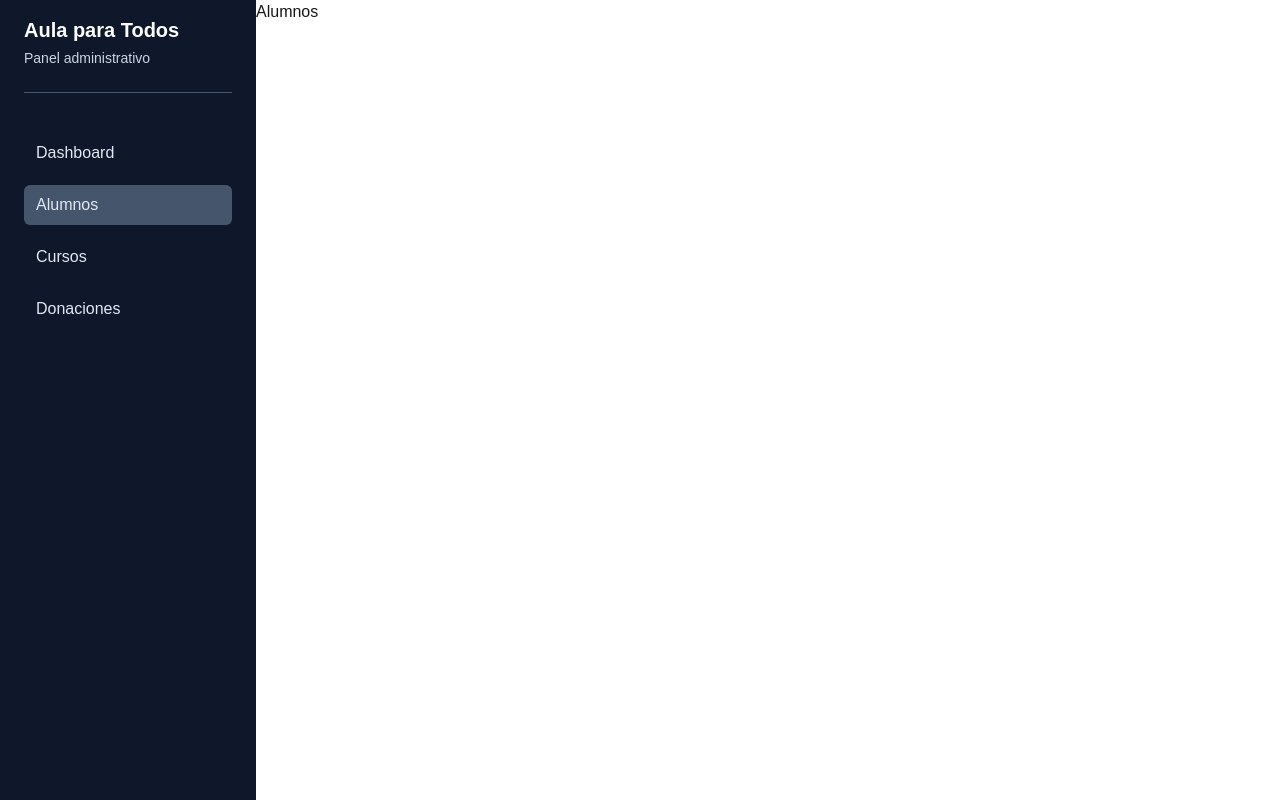
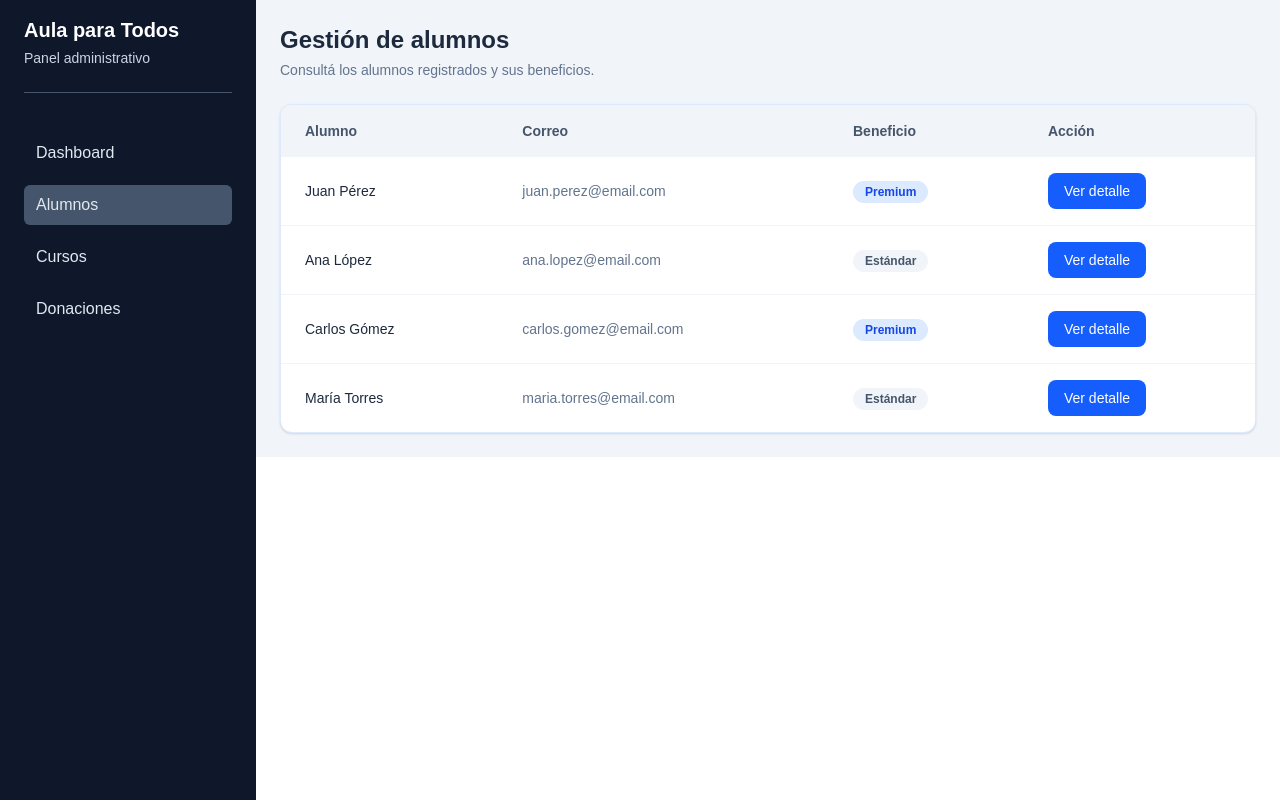
Before and after one commit to aulaparatodosapp/Front, a Next.js app: page /admin/students in a window 1280 px wide. Built offline with nearby package versions, Linux system fonts and the light colour scheme.

Commit message:
Avanzar pagina de estudiantes

```diff
--- a/src/app/(admin)/admin/students/page.tsx
+++ b/src/app/(admin)/admin/students/page.tsx
@@ -1,7 +1,78 @@
+
+import { studentsMock } from "../mocks/studentsMock";
 
 const Students = () => {
   return (
-    <h1>Alumnos</h1>
+    <main className="p-6 bg-slate-100 space-y-6">
+      <div>
+        <h1 className="text-2xl font-bold text-slate-800">
+          Gestión de alumnos
+        </h1>
+        <p className="mt-1 text-sm text-slate-500">
+          Consultá los alumnos registrados y sus beneficios.
+        </p>
+      </div>
+
+      <div className="overflow-hidden rounded-xl border border-blue-100 bg-white shadow-sm">
+        <div className="overflow-x-auto">
+          <table className="w-full text-left">
+            <thead className="bg-slate-100">
+              <tr>
+                <th className="px-6 py-4 text-sm font-semibold text-slate-600">
+                  Alumno
+                </th>
+                <th className="px-6 py-4 text-sm font-semibold text-slate-600">
+                  Correo
+                </th>
+                <th className="px-6 py-4 text-sm font-semibold text-slate-600">
+                  Beneficio
+                </th>
+                <th className="px-6 py-4 text-sm font-semibold text-slate-600">
+                  Acción
+                </th>
+              </tr>
+            </thead>
+
+            <tbody className="divide-y divide-slate-100">
+              {studentsMock.map((studentMock) => (
+                <tr
+                  key={studentMock.id}
+                  className="transition-colors hover:bg-blue-50/40"
+                >
+                  <td className="px-6 py-4 text-sm font-medium text-slate-800">
+                    {studentMock.name}
+                  </td>
+
+                  <td className="px-6 py-4 text-sm text-slate-500">
+                    {studentMock.email}
+                  </td>
+
+                  <td className="px-6 py-4">
+                    <span
+                      className={`rounded-full px-3 py-1 text-xs font-semibold ${
+                        studentMock.benefit === "Premium"
+                          ? "bg-blue-100 text-blue-700"
+                          : "bg-slate-100 text-slate-600"
+                      }`}
+                    >
+                      {studentMock.benefit}
+                    </span>
+                  </td>
+
+                  <td className="px-6 py-4">
+                    <button
+                      className="rounded-lg bg-blue-600 px-4 py-2 text-sm cursor-pointer font-medium text-white transition-colors hover:bg-blue-700"
+                    >
+                      Ver detalle
+                    </button>
+                  </td>
+                </tr>
+              ))}
+            </tbody>
+          </table>
+        </div>
+      </div>
+    </main>
   );
 };
 
```
